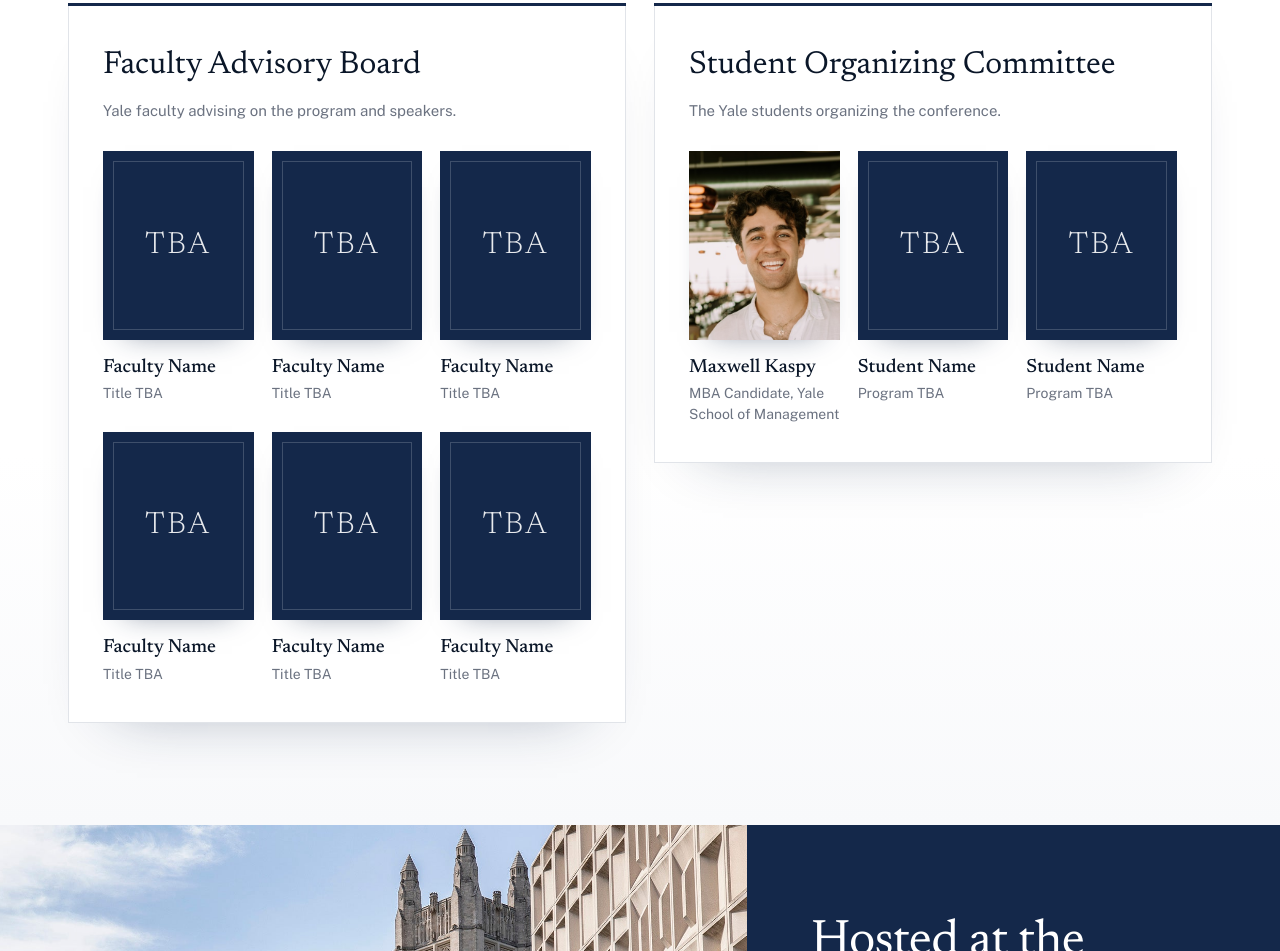
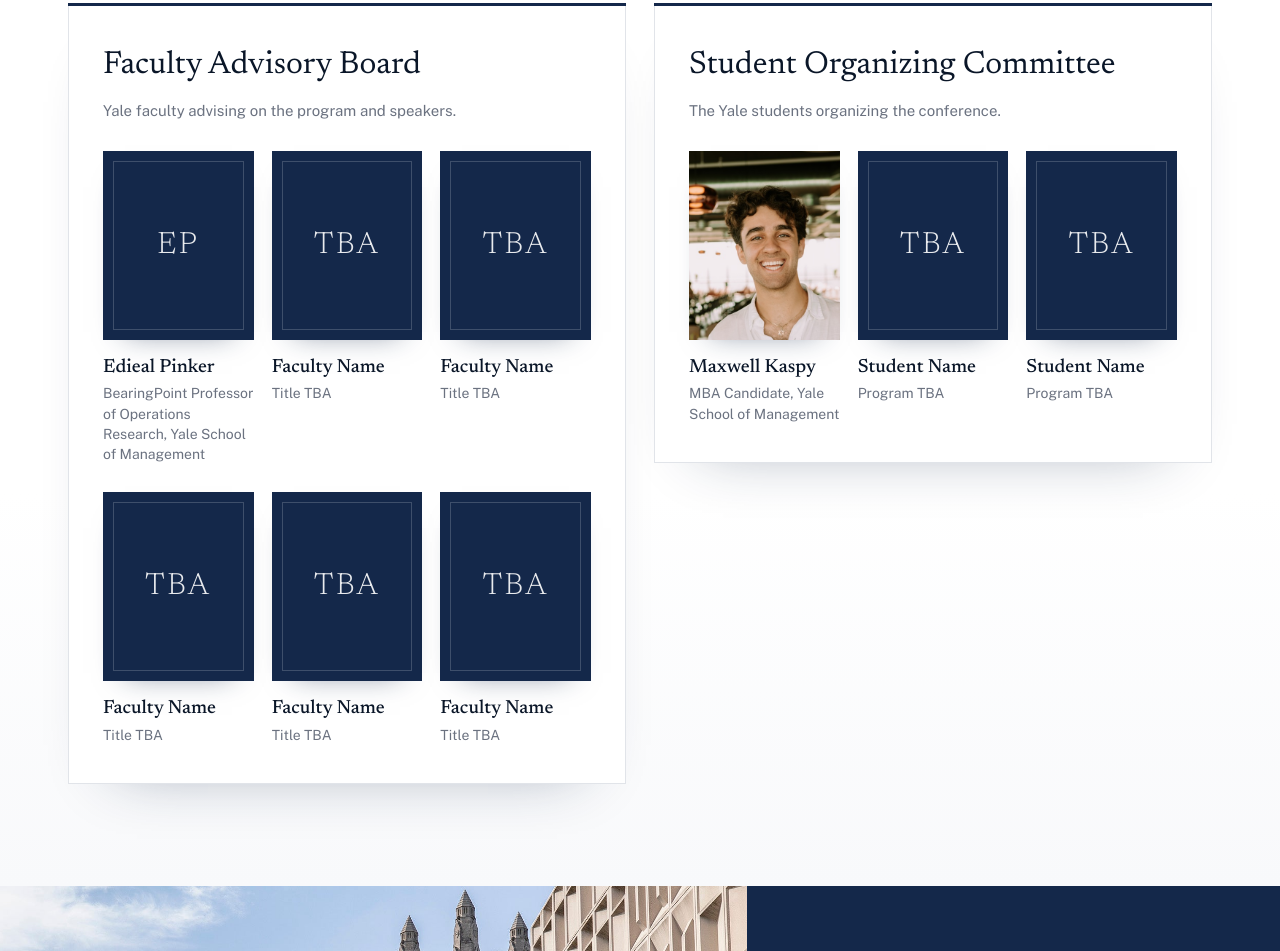
Before and after one commit to mkaspy26/yale-israel-vc-conference, a plain HTML site: page index.html in a window 1280 px wide. Shown: the part 4076-5027 px from the top of the page. Drawn offline with nearby package versions, Linux system fonts and the light colour scheme.

Commit message:
Add Edieal Pinker to the Faculty Advisory Board
Co-Authored-By: Claude Opus 5.5 <noreply@anthropic.com>

```diff
--- a/index.html
+++ b/index.html
@@ -9,7 +9,7 @@
   <link rel="preconnect" href="https://fonts.gstatic.com" crossorigin>
   <link href="https://fonts.googleapis.com/css2?family=Newsreader:ital,opsz,wght@0,6..72,300..600;1,6..72,300..500&family=Public+Sans:wght@400;500;600&display=swap" rel="stylesheet">
   <link rel="icon" href="assets/logos/conference/seal-navy.svg" type="image/svg+xml">
-  <link rel="stylesheet" href="styles.css?v=20261115c">
+  <link rel="stylesheet" href="styles.css?v=20261116">
 </head>
 <body>
 
@@ -239,11 +239,11 @@
           <h2 class="committee-title">Faculty Advisory Board</h2>
           <p class="committee-desc">Yale faculty advising on the program and speakers.</p>
           <div class="people people-committee">
-            <article class="person">
-              <figure class="portrait portrait-tba" aria-label="Photo to be announced"><span>TBA</span></figure>
-              <h3 class="person-name">Faculty Name</h3>
-              <p class="person-role">Title TBA</p>
-            </article>
+            <a class="person faculty-link" href="https://faculty.som.yale.edu/ediealpinker/" target="_blank" rel="noopener">
+              <figure class="portrait portrait-tba" aria-label="Photo coming soon"><span>EP</span></figure>
+              <h3 class="person-name">Edieal Pinker</h3>
+              <p class="person-role">BearingPoint Professor of Operations Research, Yale School of Management</p>
+            </a>
             <article class="person">
               <figure class="portrait portrait-tba" aria-label="Photo to be announced"><span>TBA</span></figure>
               <h3 class="person-name">Faculty Name</h3>
--- a/styles.css
+++ b/styles.css
@@ -412,3 +412,5 @@ h1, h2, h3, p, ol, figure { margin: 0; }
   .marquee-track { padding: 16px 0; }
   .marquee-row img { height: 26px; }
 }
+
+.faculty-link { display: block; text-decoration: none; color: inherit; }
```
